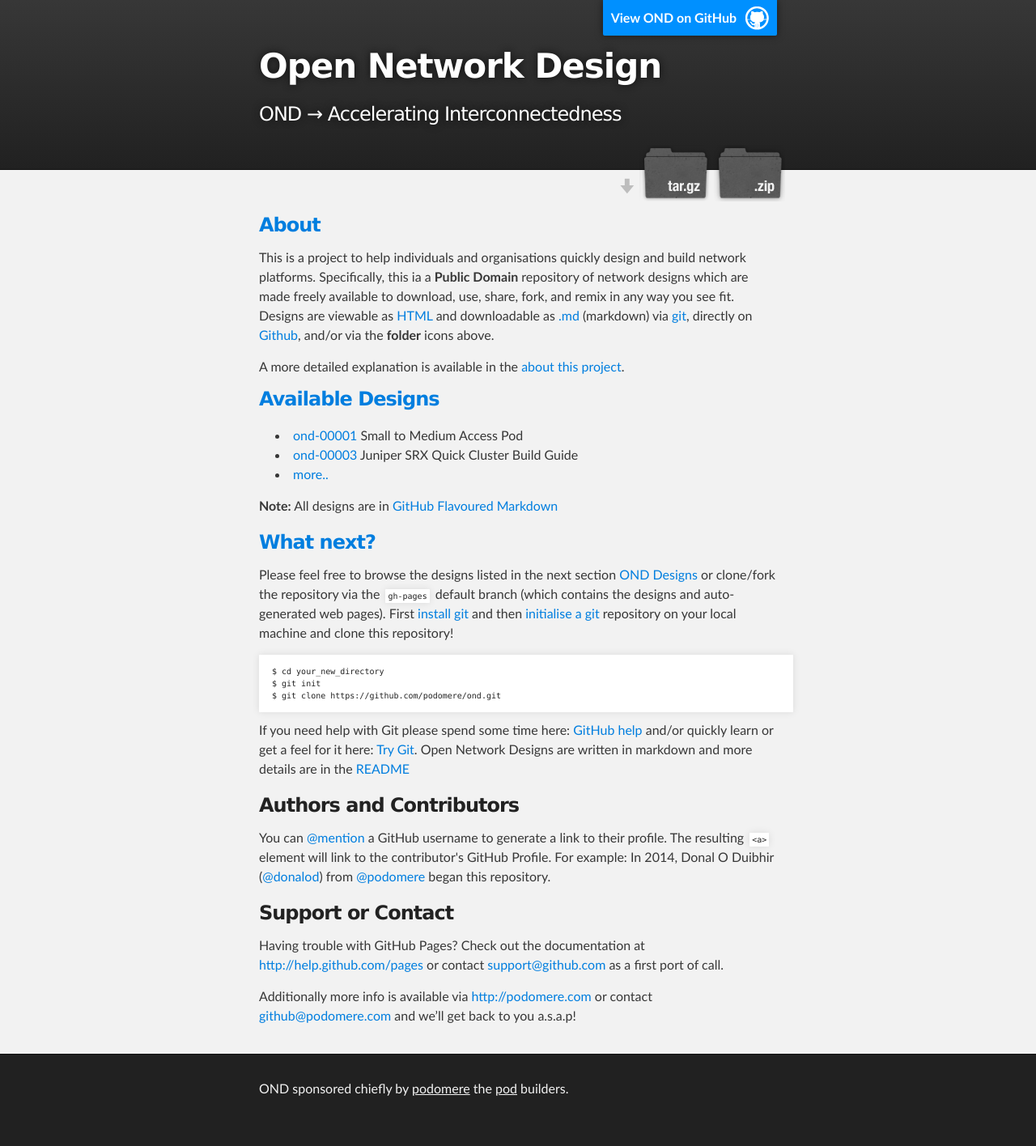
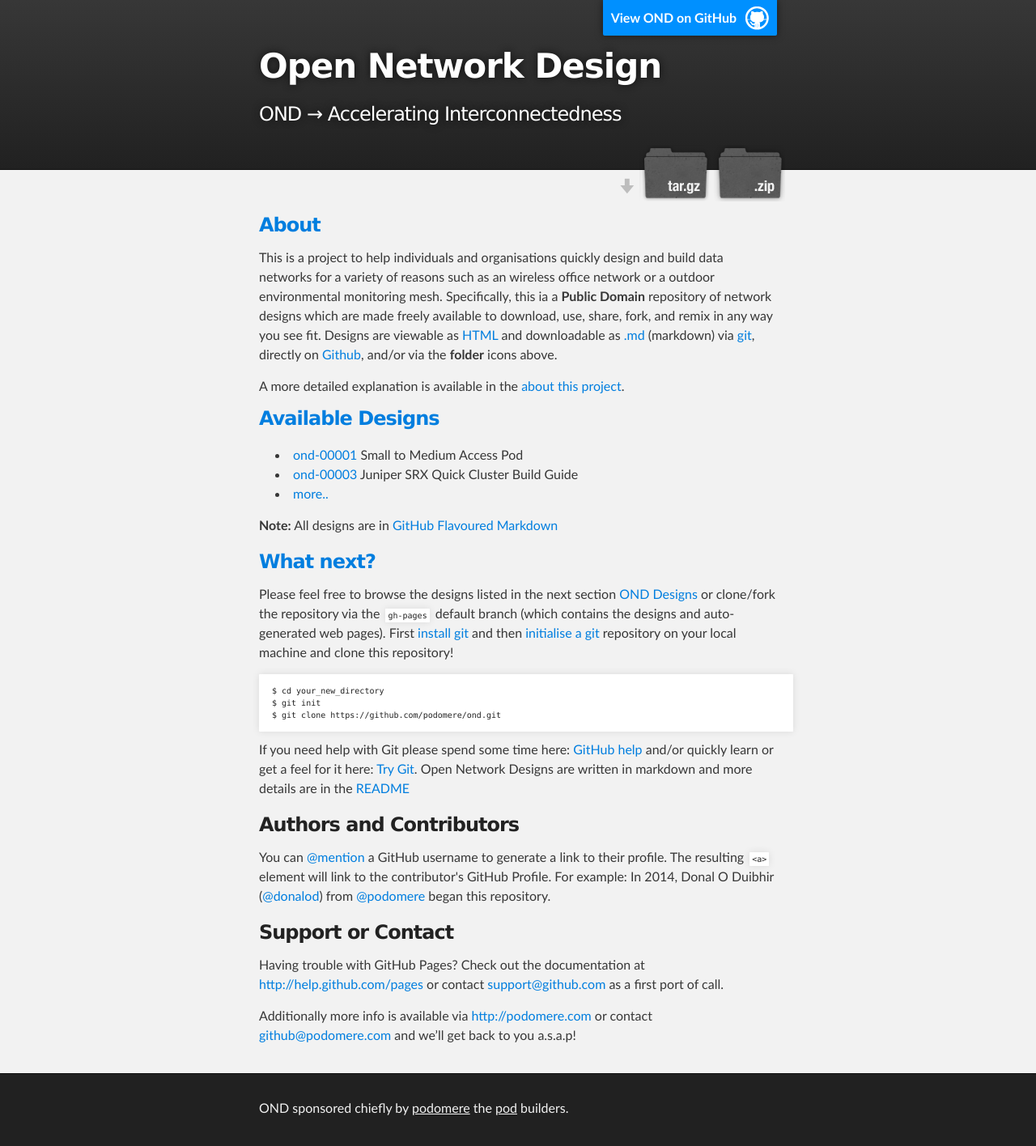
Before and after one commit to podomere/ond, a Jekyll site: the page index.html, which Jekyll copies as it is, in a window 1280 px wide. Shown: the whole page at 81% size. Built offline with Jekyll 4.4.1, drawn with Linux system fonts in a browser that asks for light colours; before the commit the page ends 1392 px from its top, so only the background shows below that.

Commit message:
Updates to About intro...

```diff
--- a/index.html
+++ b/index.html
@@ -39,7 +39,7 @@
       <section id="main_content" class="inner">
 
 <h3><a name="about" class="anchor" href="#about"><span class="octicon octicon-link"></span></a><a href="about.html">About</a></h3>
-<p>This is a project to help individuals and organisations quickly design and build network platforms. Specifically, this ia a <strong>Public Domain</strong> repository of network designs which are made freely available to download, use, share, fork, and remix in any way you see fit. Designs are viewable as <a href="http://ond.podome.re/designs.html">HTML</a> and downloadable as <a href="https://github.com/podomere/ond">.md</a> (markdown) via <a href="#whatnext-pages">git</a>, directly on <a href="https://github.com/podomere/ond">Github</a>, and/or via the <strong>folder</strong> icons above.</p> A more detailed explanation is available in the <a href="about.html">about this project</a>.
+<p>This is a project to help individuals and organisations quickly design and build data networks for a variety of reasons such as an wireless office network or a outdoor environmental monitoring mesh. Specifically, this ia a <strong>Public Domain</strong> repository of network designs which are made freely available to download, use, share, fork, and remix in any way you see fit. Designs are viewable as <a href="http://ond.podome.re/designs.html">HTML</a> and downloadable as <a href="https://github.com/podomere/ond">.md</a> (markdown) via <a href="#whatnext-pages">git</a>, directly on <a href="https://github.com/podomere/ond">Github</a>, and/or via the <strong>folder</strong> icons above.</p> A more detailed explanation is available in the <a href="about.html">about this project</a>.
 
 <h3><a href="designs.html">Available Designs</a></h3>
 <p>
```
